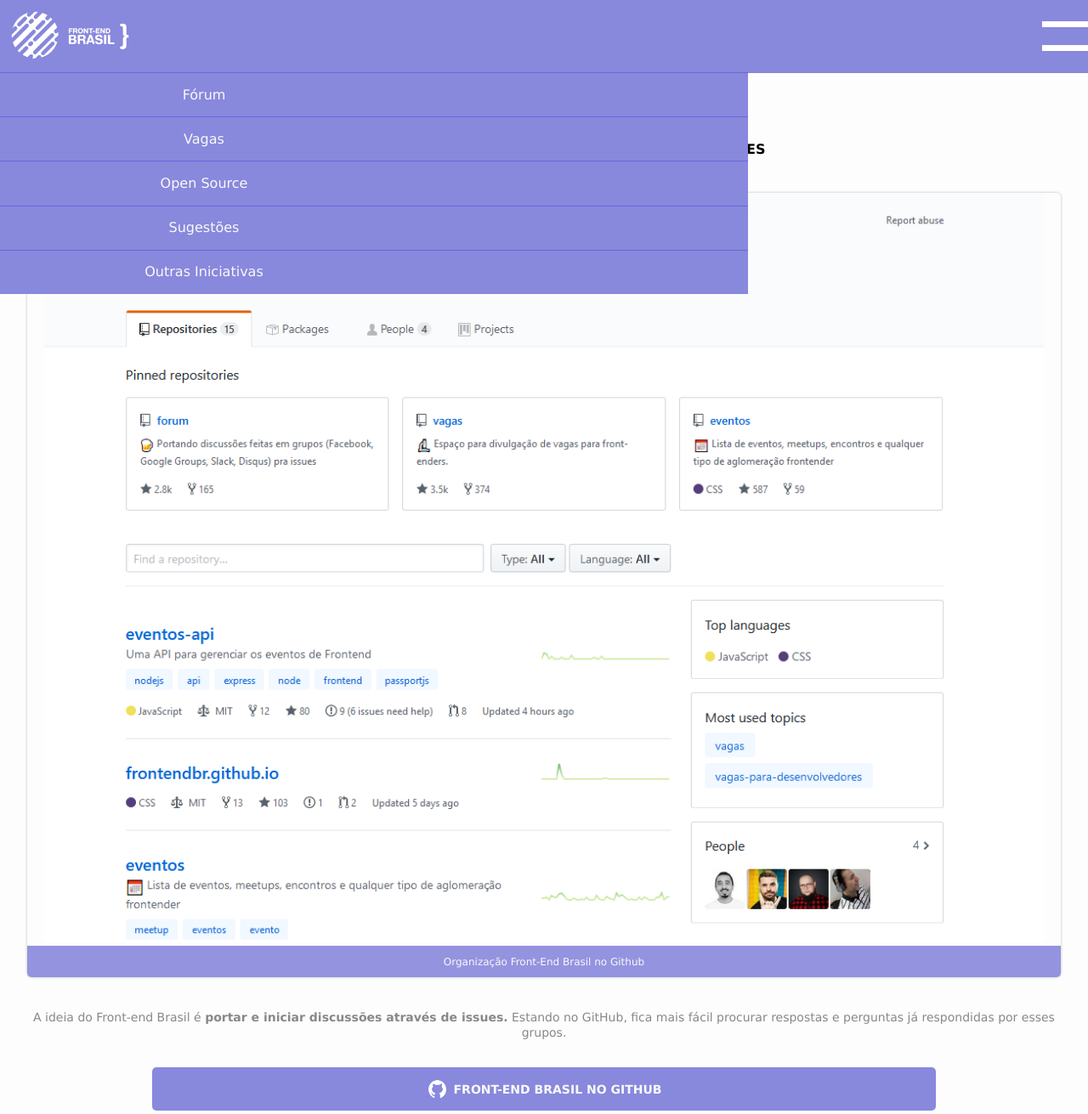
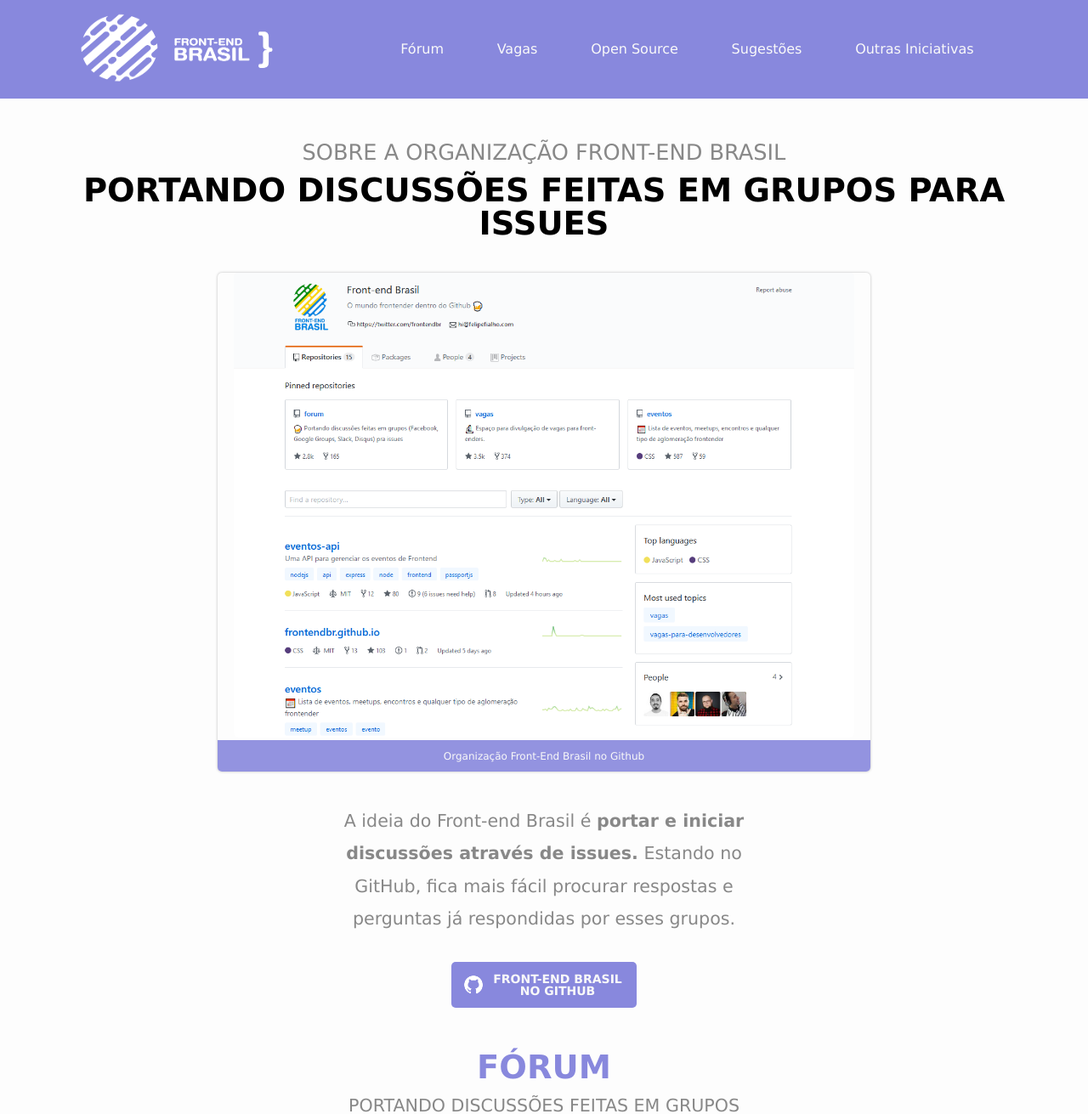
Before and after one commit to frontendbr/frontendbr.github.io, a plain HTML site: page index.html in a window 1280 px wide. Shown: the top 1311 px of the page at 85% size. Drawn offline with Linux system fonts and the light colour scheme.

Commit message:
Deskop
Adicionado layout Desktop

```diff
--- a/assets/sass/palettes.scss
+++ b/assets/sass/palettes.scss
@@ -2,6 +2,7 @@
 :root{
   --main-color: #8888dd;
   --main-color-dark: #6666dd;
+  --main-color-darkest: #0000cc;
   --second-color: #f9f9f9;
   --third-color: #888888;
 }
--- a/assets/sass/style.scss
+++ b/assets/sass/style.scss
@@ -31,7 +31,7 @@
 
 .menu {
   position: absolute;
-  left: -400px;
+  left: -1000px;
   top: 85px;
   transition-duration: 0.5s;
 }
@@ -56,7 +56,7 @@
 
 /* show navbar */
 #check:checked ~ .menu {
-  transform: translateX(400px);
+  transform: translateX(1000px);
   transition-duration: 0.3s;
 }
 
@@ -159,3 +159,119 @@
 .heart {
   color: #ff0000;
 }
+
+/* Tablets */
+@media only screen and (min-width: 768px) {
+  .logo {
+    margin-left: var(--space-xs);
+  }
+
+  .menu {
+    position: static;
+    margin-right: var(--space-xs);
+  }
+
+  .menu-list__item {
+    display: inline;
+    margin: var(--space-xxs);
+  }
+
+  .menu-item {
+    display: inline;
+    border: 0;
+  }
+
+  .btn-hamb {
+    display: none;
+  }
+
+  .intro__parag {
+    font-size: var(--space-sm);
+  }
+
+  .intro__second {
+    margin: var(--space-xs);
+    font-size: var(--space);
+    line-height: var(--space);
+  }
+
+  .sub-title {
+    line-height: var(--space);
+    font-size: var(--space);
+  }
+
+  .description {
+    line-height: var(--space);
+    font-size: calc(var(--space-sm) - 5px);
+    margin-bottom: var(--space-xxs);
+  }
+
+  .btn-github {
+    width: 40vw;
+  }
+
+  .other {
+    font-size: var(--space-sm);
+  }
+}
+
+@media only screen and (min-width: 1280px) {
+  .logo {
+    height: 100px;
+    width: 250px;
+    margin-left: var(--space-lg);
+  }
+
+  .menu {
+    margin-right: var(--space-lg);
+  }
+
+  .menu-list__item {
+    margin-right: var(--space-md);
+  }
+
+  .menu-item:hover {
+    color: #222;
+  }
+
+  .box-image {
+    width: 60vw;
+  }
+
+  .btn-github {
+    width: 15vw;
+    transition-duration: 0.3s;
+  }
+
+  .btn-github:hover {
+    background-color: var(--main-color-darkest);
+
+    transition-duration: 0.3s;
+  }
+
+  .btn-link:hover {
+    background-color: var(--main-color);
+    color: var(--second-color);
+    transition-duration: 0.3s;
+  }
+
+  .description {
+    margin-left: var(--screen-xs);
+    margin-right: var(--screen-xs);
+  }
+
+  .box__item {
+    margin: auto var(--space-xs);
+  }
+
+  .box-link:hover {
+    box-shadow: 0 0 10px var(--main-color-darkest);
+  }
+
+  .box-link {
+    margin: auto var(--space-xxs);
+    padding: var(--space-xs);
+    border-radius: 3px;
+    box-shadow: 0 0 3px #22222299;
+  }
+}
--- a/index.html
+++ b/index.html
@@ -29,11 +29,27 @@
         </label>
 
         <div class="menu">
-            <a href="https://github.com/frontendbr/forum" class="menu-item a-reset text-second" target="_blank">Fórum</a>
-            <a href="https://github.com/frontendbr/vagas" class="menu-item a-reset text-second" target="_blank">Vagas</a>
-            <a href="https://github.com/frontendbr/open-source" class="menu-item a-reset text-second" target="_blank">Open Source</a>
-            <a href="https://github.com/frontendbr/sugestoes" class="menu-item a-reset text-second" target="_blank">Sugestões</a>
+            <ul class="menu-list">
+                <li class="menu-list__item">
+                    <a href="https://github.com/frontendbr/forum" class="menu-item a-reset text-second"
+                        target="_blank">Fórum</a>
+                </li>
+                <li class="menu-list__item">
+                    <a href="https://github.com/frontendbr/vagas" class="menu-item a-reset text-second"
+                        target="_blank">Vagas</a>
+                </li>
+                <li class="menu-list__item">
+                    <a href="https://github.com/frontendbr/open-source" class="menu-item a-reset text-second"
+                        target="_blank">Open Source</a>
+                </li>
+                <li class="menu-list__item">
+                    <a href="https://github.com/frontendbr/sugestoes" class="menu-item a-reset text-second"
+                        target="_blank">Sugestões</a>
+                </li>
+                <li class="menu-list__item">
                     <a href="#other" class="menu-item a-reset text-second">Outras Iniciativas</a>
+                </li>
+            </ul>
         </div>
     </header>
 
@@ -42,7 +58,7 @@
 
             <div class="intro line-w-sm">
                 <p class="intro__parag text-third text-upper">Sobre a organização front-end Brasil</p>
-                <p class="text-upper text-bold">Portando discussões feitas em grupos para issues</p>
+                <p class="intro__second text-upper text-bold">Portando discussões feitas em grupos para issues</p>
             </div>
 
             <div class="box-image">
@@ -69,7 +85,8 @@
     <section class="text-center">
         <div class="container text-upper line-w-sm">
             <h2 class="sub-title">Fórum</h2>
-            <p class="description text-third line-w-sm">Portando discussões feitas em grupos (Facebook, Google Groups, Slack,
+            <p class="description text-third line-w-sm">Portando discussões feitas em grupos (Facebook, Google Groups,
+                Slack,
                 Disqus) pra issues.</p>
             <a href="https://github.com/frontendbr/forum" class="btn-link a-reset text-main text-bold"
                 target="_blank">Ver todos os tópicos</a>
@@ -97,7 +114,8 @@
     <section class="text-center">
         <div class="container text-upper line-w-sm">
             <h2 class="sub-title">Sugestões</h2>
-            <p class="description text-third line-w-sm"> Sugestões ou comentários sobre nossa organização ou dos outros repositórios.</p>
+            <p class="description text-third line-w-sm"> Sugestões ou comentários sobre nossa organização ou dos outros
+                repositórios.</p>
             <a href="https://github.com/frontendbr/sugestoes" class="btn-link a-reset text-main text-bold"
                 target="_blank">Enviar sugestões</a>
         </div>
@@ -107,29 +125,32 @@
         <div class="container text-upper line-w-sm">
             <h2 class="sub-title">Outras iniciativas do Front-end&nbspBrasil</h2>
             <div class="box">
+
+                <a href="https://github.com/frontendbr/me-contrata" class="box-link a-reset text-main text-bold">
                     <div class="box__item">
-                    <a href="https://github.com/frontendbr/me-contrata" class="a-reset text-main text-bold">
                         <img src="./assets/images/me-contrata.png" alt="Ícone da iniciativa Me Contrata"
                             target="_blank">
-                        <h3 class="sub-title">Me Contrata</h3>
+                        <h3 class="other sub-title">Me Contrata</h3>
+                    </div>
                 </a>
-                </div>
 
+                <a href="https://github.com/frontendbr/doe-um-livro" class="box-link a-reset text-main text-bold">
                     <div class="box__item">
-                    <a href="https://github.com/frontendbr/doe-um-livro" class="a-reset text-main text-bold">
                         <img src="./assets/images/doe-um-livro.png" alt="Ícone da iniciativa Doe um Livro"
                             target="_blank">
-                        <h3 class="sub-title">Doe um Livro</h3>
+                        <h3 class="other sub-title">Doe um Livro</h3>
+                    </div>
                 </a>
-                </div>
 
+
+
+                <a href="https://github.com/frontendbr/compra-e-venda" class="box-link a-reset text-main text-bold">
                     <div class="box__item">
-                    <a href="https://github.com/frontendbr/compra-e-venda" class="a-reset text-main text-bold">
                         <img src="./assets/images/compra-e-venda.png" alt="Ícone da iniciativa Compra e Venda"
                             target="_blank">
-                        <h3 class="sub-title">Compra e Venda</h3>
+                        <h3 class="other sub-title">Compra e Venda</h3>
+                    </div>
                 </a>
-                </div>
             </div>
         </div>
     </section>
```
Also changed, not shown: assets/css/palettes.css, assets/css/style.css, 2 other files. Lines whose indentation alone changed are shown as unchanged.
